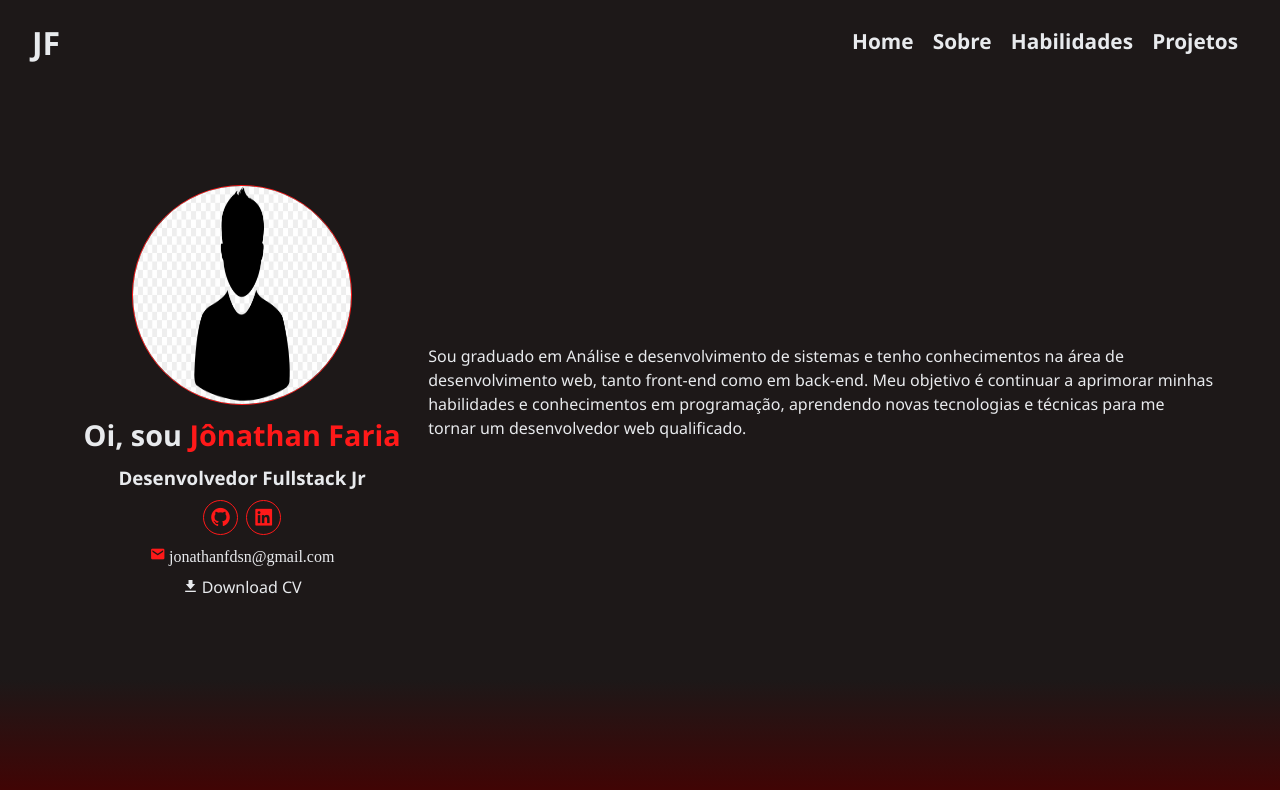
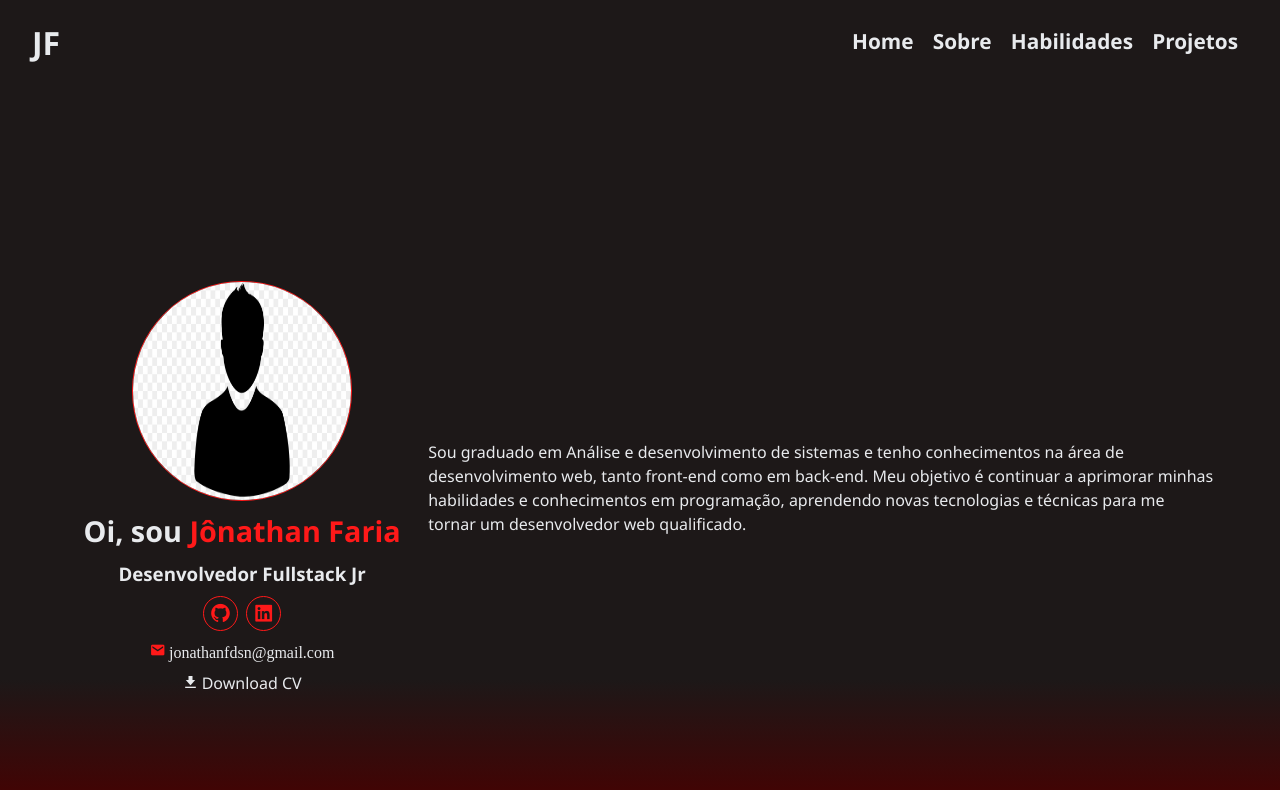
Before and after one commit to jfdsn/Meu-portfolio, a Next.js app: page / in a window 1280 px wide. Shown: the top 790 px of the page. Built offline with nearby package versions, Linux system fonts and the light colour scheme.

Commit message:
fix: Fixed Header hiding main content

```diff
--- a/src/styles/style.sass
+++ b/src/styles/style.sass
@@ -11,7 +11,7 @@ main
     justify-content: center
     align-items: center
     min-height: calc(100vh - 150px)
-    padding: 2rem 4rem
+    padding: 8rem 4rem
 
 footer
     display: flex
@@ -274,7 +274,7 @@ header
 @media (max-width: $large)
     main
         min-width: fit-content
-        padding: 2rem 0
+        padding: 8rem 0
 
     .hero-content
         flex-direction: column
```
